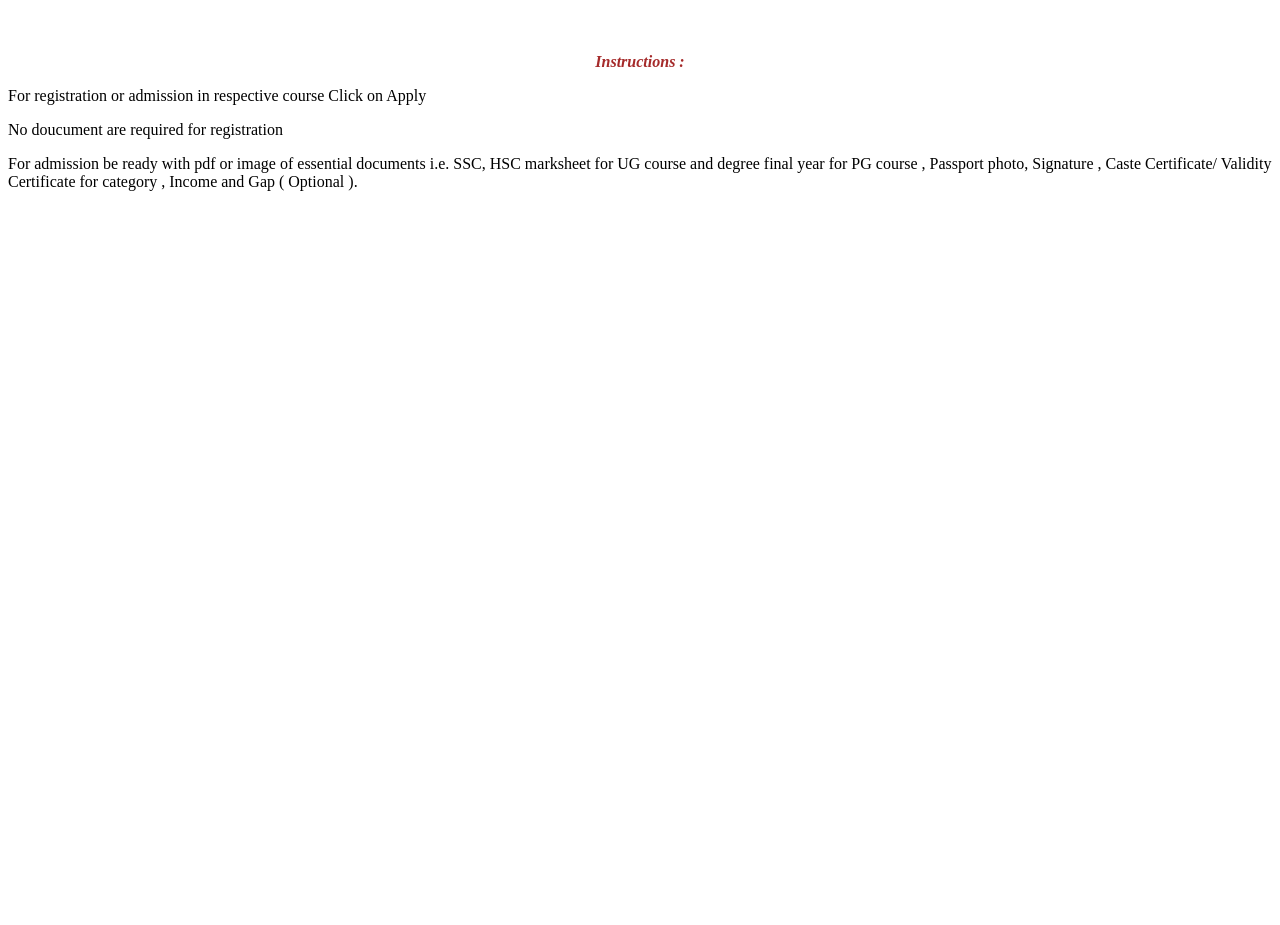
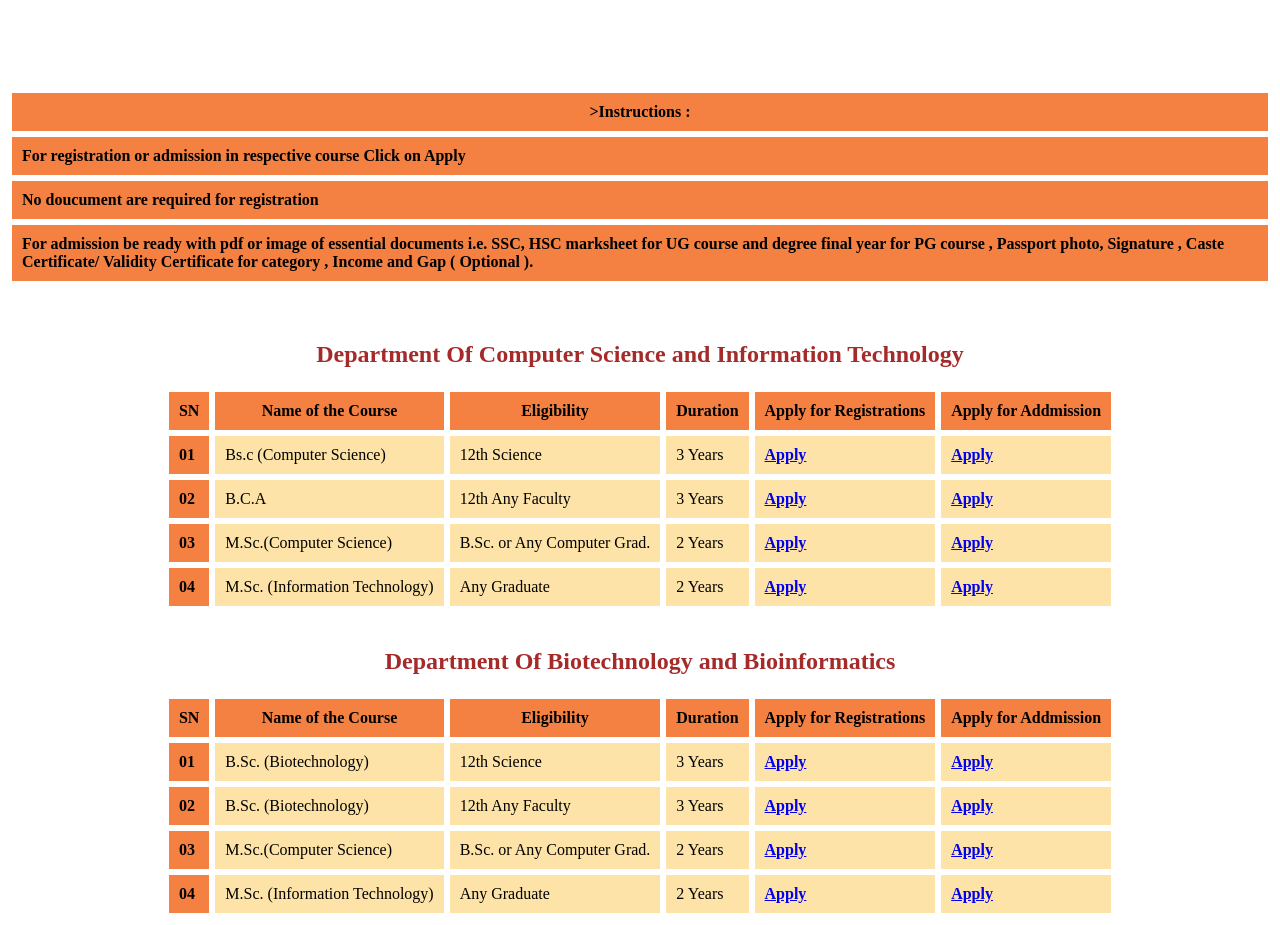
Before and after one commit to arsalan701/yeshwant-college, a plain HTML site: page index.html in a window 1280 px wide. Shown: the part 485-1410 px from the top of the page. Before the commit the page ends 800 px from the top, so only its background shows below. Drawn offline with Linux system fonts and the light colour scheme.

Commit message:
add table

```diff
--- a/index.html
+++ b/index.html
@@ -1,6 +1,7 @@
 <!DOCTYPE html>
 <html lang="en">
 <head>
+    <link rel="stylesheet" href="style.css">
 
         <title>Yeshwantpbn</title>
 </head>
@@ -32,27 +33,136 @@
 
     <center>
     <p style="color: brown; font-size: 22;">
-       <b><i>Instructions :</i></b>
+       <b><i</i></b>
     </p>
     </center>
 
+        <center>
+        <table id="table1">
+            <tbody>
+                <tr>
+                    <th>>Instructions :</th>
+                </tr>
 
-        <table >
+            <tr>
+           <td>For registration or admission in respective course Click on Apply</td><br>
+            </tr>
 
-           For registration or admission in respective course Click on Apply<br>
-            </p>
+           <tr>
+            <td>No doucument are required for registration</td>
+           </tr>
 
-            <p>
-            No doucument are required for registration
-            </p>
+           <tr>
+           <td>For admission be ready with pdf or image of essential documents i.e. SSC, HSC marksheet for UG course and degree final year for PG course , Passport photo, Signature , Caste Certificate/ Validity Certificate for category , Income and Gap ( Optional ).</td><br>
+            </tr>
 
-            <P>
-           For admission be ready with pdf or image of essential documents i.e. SSC, HSC marksheet for UG course and degree final year for PG course , Passport photo, Signature , Caste Certificate/ Validity Certificate for category , Income and Gap ( Optional ).<br>
-            </p>
+         </tbody>
+        </center>
+        </table>
 
+        <br><br>
 
+        <h2 style="color: brown; font-size: 30;">Department Of Computer Science and Information Technology</h2>
 
-        </table>
+        <center>
+            <table>
+                <tr>
+                    <th>SN</th>
+                    <th>Name of the Course</th>
+                    <th>Eligibility</th>
+                    <th>Duration</th>
+                    <th>Apply for Registrations</th>
+                    <th>Apply for Addmission</th>
+                </tr>
+
+                <tr>
+                    <td>01</td>
+                    <td>Bs.c (Computer Science)</td>
+                    <td>12th Science</td>
+                    <td>3 Years</td>
+                    <td><a href="#Apply">Apply</a></td>
+                    <td><a href="#Apply">Apply</a></td>
+                </tr>
+
+                <tr>
+                    <td>02</td>
+                    <td>B.C.A</td>
+                    <td>12th Any Faculty</td>
+                    <td>3 Years</td>
+                    <td><a href="#Apply">Apply</a></td>
+                    <td><a href="#Apply">Apply</a></td>
+                </tr>
+
+                <tr>
+                    <td>03</td>
+                    <td>M.Sc.(Computer Science)</td>
+                    <td>B.Sc. or Any Computer Grad. </td>
+                    <td>2 Years</td>
+                    <td><a href="#Apply">Apply</a></td>
+                    <td><a href="#Apply">Apply</a></td>
+                </tr>
+
+                <tr>
+                    <td>04</td>
+                    <td>M.Sc. (Information Technology)</td>
+                    <td>Any Graduate</td>
+                    <td>2 Years</td>
+                    <td><a href="#Apply">Apply</a></td>
+                    <td><a href="#Apply">Apply</a></td>
+                </tr>
+            </table>
+            <br>
+
+            <h2 style="color: brown; font-size: 30;">Department Of Biotechnology and Bioinformatics</h2>
+
+            <table>
+                 <tr>
+                    <th>SN</th>
+                    <th>Name of the Course</th>
+                    <th>Eligibility</th>
+                    <th>Duration</th>
+                    <th>Apply for Registrations</th>
+                    <th>Apply for Addmission</th>
+                </tr>
+
+                <tr>
+                    <td>01</td>
+                    <td>B.Sc. (Biotechnology)</td>
+                    <td>12th Science</td>
+                    <td>3 Years</td>
+                    <td><a href="#Apply">Apply</a></td>
+                    <td><a href="#Apply">Apply</a></td>
+                </tr>
+
+                 <tr>
+                    <td>02</td>
+                    <td>B.Sc. (Biotechnology)</td>
+                    <td>12th Any Faculty</td>
+                    <td>3 Years</td>
+                    <td><a href="#Apply">Apply</a></td>
+                    <td><a href="#Apply">Apply</a></td>
+                </tr>
+
+                <tr>
+                    <td>03</td>
+                    <td>M.Sc.(Computer Science)</td>
+                    <td>B.Sc. or Any Computer Grad. </td>
+                    <td>2 Years</td>
+                    <td><a href="#Apply">Apply</a></td>
+                    <td><a href="#Apply">Apply</a></td>
+                </tr>
+
+                <tr>
+                    <td>04</td>
+                    <td>M.Sc. (Information Technology)</td>
+                    <td>Any Graduate</td>
+                    <td>2 Years</td>
+                    <td><a href="#Apply">Apply</a></td>
+                    <td><a href="#Apply">Apply</a></td>
+                </tr>
+
+            </table>
+        </center>
 
 
 
--- /dev/null
+++ b/style.css
@@ -0,0 +1,43 @@
+tabl1 {
+  width: 100%;
+  border-collapse: collapse;
+  font-family: Arial, sans-serif;
+  text-align: center;
+  margin-bottom: 25px;
+}
+
+/* सफेद बॉर्डर और अंदर की जगह */
+th, td {
+  border: 2px solid white;
+  padding: 10px;
+}
+
+/* पहली टेबल की हेडिंग (लाल-नारंगी रंग) */
+th {
+  background-color:  #f48042;
+  color: black;
+  font-weight: bold;
+}
+
+/* दूसरी टेबल की हेडिंग के लिए अलग रंग */
+.orange-header th {
+  background-color: #f48042;
+}
+
+/* पहले कॉलम (01, 02, 03...) का रंग */
+td:first-child {
+  background-color: #f48042;
+  font-weight: bold;
+}
+
+/* बाकी सभी खानों (Cells) का हल्का पीला रंग */
+td {
+  background-color: #fde3a7;
+}
+
+/* Apply लिंक का स्टाइल */
+td a {
+  color: #0000ee;
+  font-weight: bold;
+  text-decoration: underline;
+}
```
